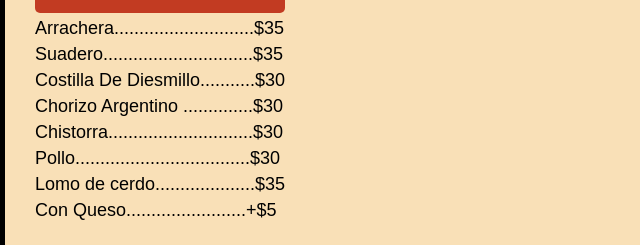
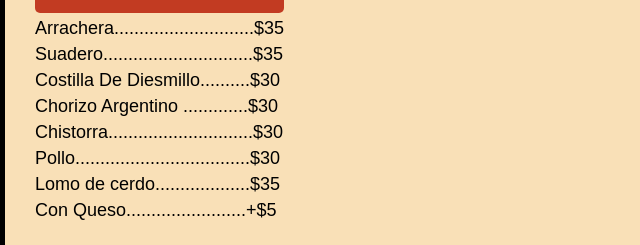
Before and after one commit to HectorAlejandro1/DonTaco, a plain HTML site: page index.html in a window 1280 px wide. Shown: the part 294-539 px from the top of the page, 0-640 px from the left. Drawn offline with Linux system fonts and the light colour scheme.

Commit message:
Add files via upload

```diff
--- a/index.html
+++ b/index.html
@@ -111,11 +111,11 @@
                 <h3>TACOS</h3>
                 <p style="text-align: left;">Arrachera............................$35</p>
                 <p style="text-align: left;">Suadero..............................$35</p>
-                <p style="text-align: left;">Costilla De Diesmillo...........$30</p>
-                <p style="text-align: left;">Chorizo Argentino ..............$30</p>
+                <p style="text-align: left;">Costilla De Diesmillo..........$30</p>
+                <p style="text-align: left;">Chorizo Argentino .............$30</p>
                 <p style="text-align: left;">Chistorra.............................$30</p>
                 <p style="text-align: left;">Pollo...................................$30</p>
-                <p style="text-align: left;">Lomo de cerdo....................$35</p>
+                <p style="text-align: left;">Lomo de cerdo...................$35</p>
                 <p style="text-align: left;">Con Queso........................+$5</p>
             </div>
             <img src="img/tacos2.jpeg" alt="Otra imagen de Tacos">
```
